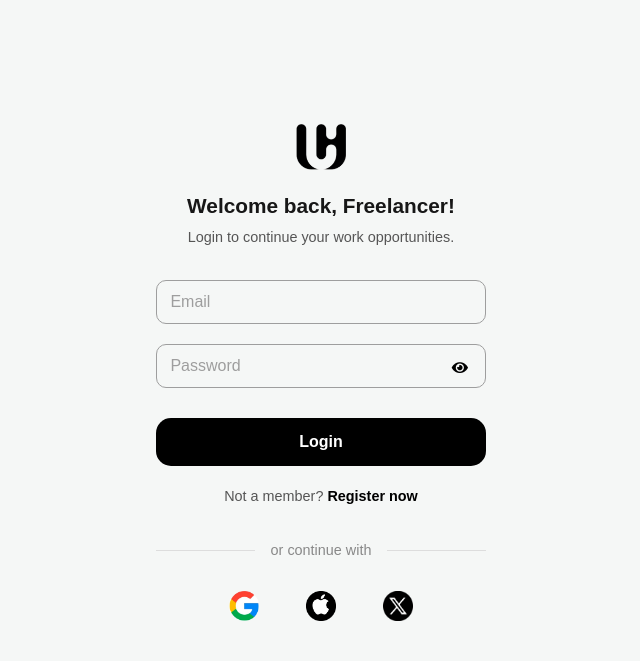
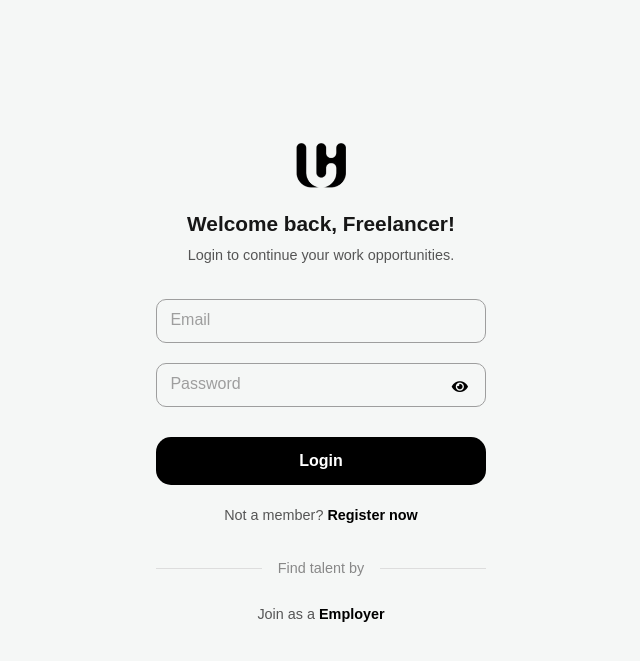
Before and after one commit to deshpandeishan/collab-works, a Flask app: page /freelancer/login in a window 1280 px wide. Shown: the top 661 px of the page, without its empty margins (319-959 px from the left). Run offline with Flask 3, Linux system fonts and the light colour scheme; some libraries are stand-ins or nearby versions.

Commit message:
add reference links for client auth

```diff
--- a/templates/auth/freelancer_login.html
+++ b/templates/auth/freelancer_login.html
@@ -60,12 +60,18 @@
                 </div>
             </form>
 
-            <div class="or-divider"><span>or continue with</span></div>
-            <div class="social-login">
+            <!-- <div class="social-login">
                 <img src="static/img/login/google-logo.webp" alt="Google">
                 <img src="static/img/login/apple-logo.webp" alt="Apple">
                 <img src="static/img/login/x-logo.webp" alt="Facebook">
+            </div> -->
+
+            <div class="or-divider"><span>Find talent by</span></div>
+            <!-- Login as a freeancer -->
+            <div class="register-link">
+                <p>Join as a <a href="{{ url_for('client_login') }}">Employer</a></p>
             </div>
+
         </div>
     </div>
     <script>
```
Also changed, not shown: templates/auth/freelancer_register.html (+5 -5 lines).
